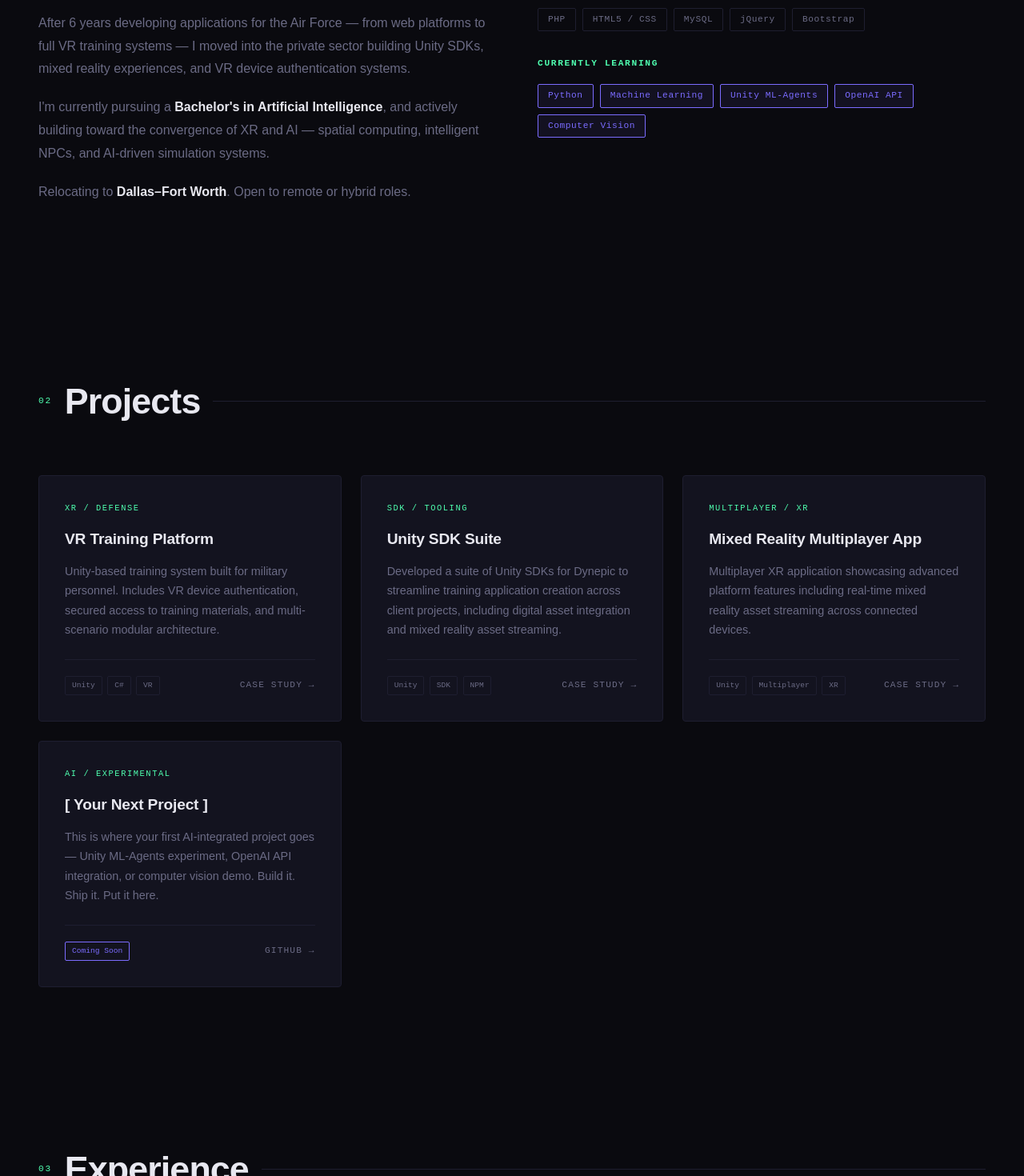
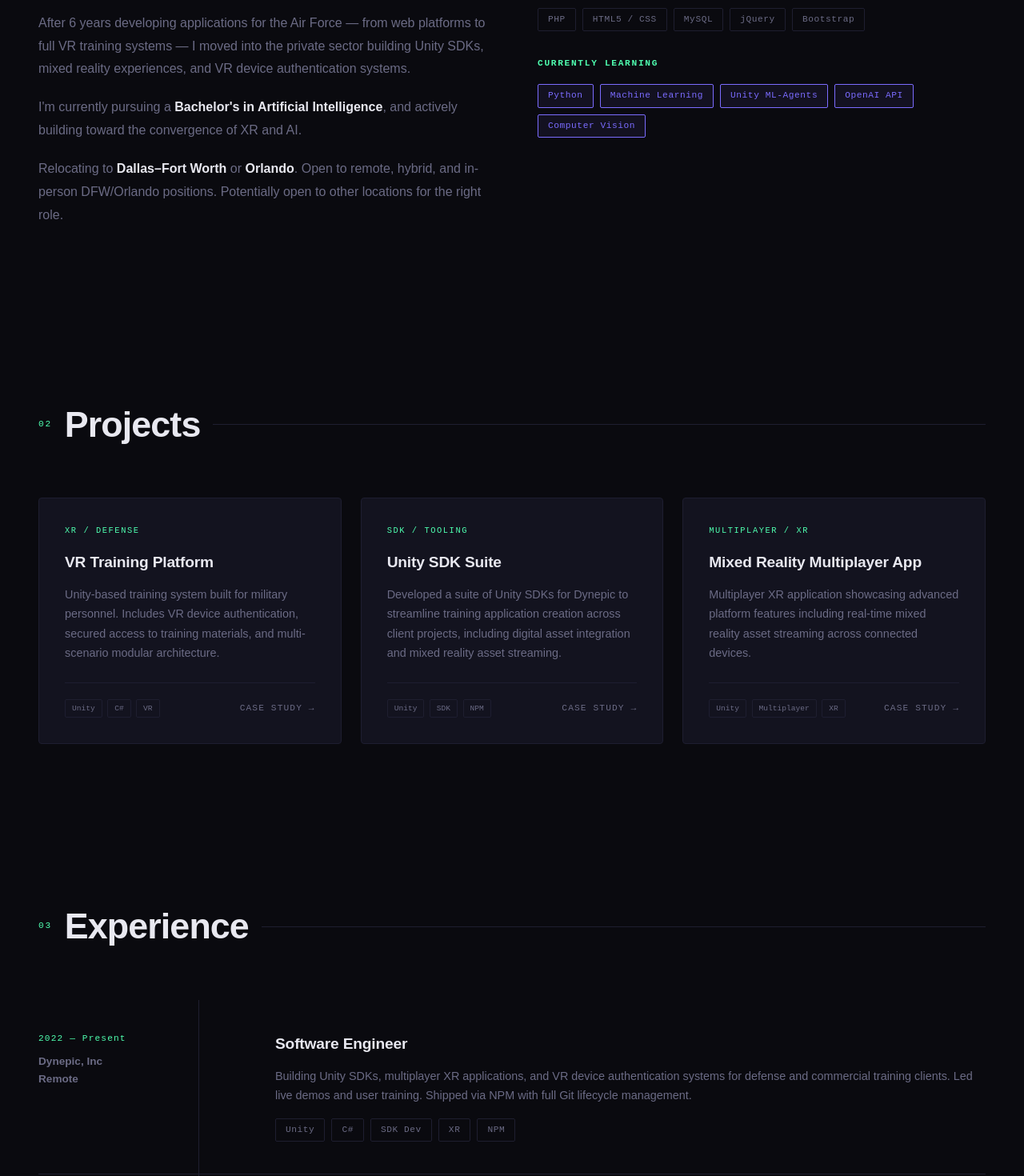
Before and after one commit to tylerwall20/portfolio, a React (Vite) app: page / in a window 1280 px wide. Shown: the part 1200-2670 px from the top of the page at 80% size. Built offline with nearby package versions, Linux system fonts and the light colour scheme.

Commit message:
Updated various text

```diff
--- a/src/App.jsx
+++ b/src/App.jsx
@@ -3,7 +3,7 @@ function App() {
     <>
       <nav>
         <a href="#" className="nav-logo">
-          tw.dev<span className="cursor"></span>
+          tylerwallace.dev<span className="cursor"></span>
         </a>
         <ul className="nav-links">
           <li><a href="#about">About</a></li>
@@ -79,11 +79,10 @@ function App() {
             </p>
             <p>
               I'm currently pursuing a <strong>Bachelor's in Artificial Intelligence</strong>,
-              and actively building toward the convergence of XR and AI — spatial computing,
-              intelligent NPCs, and AI-driven simulation systems.
+              and actively building toward the convergence of XR and AI.
             </p>
             <p>
-              Relocating to <strong>Dallas–Fort Worth</strong>. Open to remote or hybrid roles.
+              Relocating to <strong>Dallas–Fort Worth</strong> or <strong>Orlando</strong>. Open to remote, hybrid, and in-person DFW/Orlando positions. Potentially open to other locations for the right role.
             </p>
           </div>
           <div className="about-stack">
@@ -178,7 +177,7 @@ function App() {
             </div>
           </div>
 
-          <div className="project-card">
+          {/* <div className="project-card">
             <div className="project-type">AI / Experimental</div>
             <h3>[ Your Next Project ]</h3>
             <p>
@@ -198,7 +197,7 @@ function App() {
                 </a>
               </div>
             </div>
-          </div>
+          </div> */}
 
         </div>
       </section>
@@ -287,7 +286,7 @@ function App() {
             <p>
               I'm actively looking for remote software engineering roles,
               with a focus on XR, simulation, defense tech, and AI-adjacent
-              development. Relocating to Dallas–Fort Worth.
+              development. Relocating to Dallas–Fort Worth, Orlando, and potentially other locations.
             </p>
             <p>
               Whether you have a role in mind or just want to connect —
```
